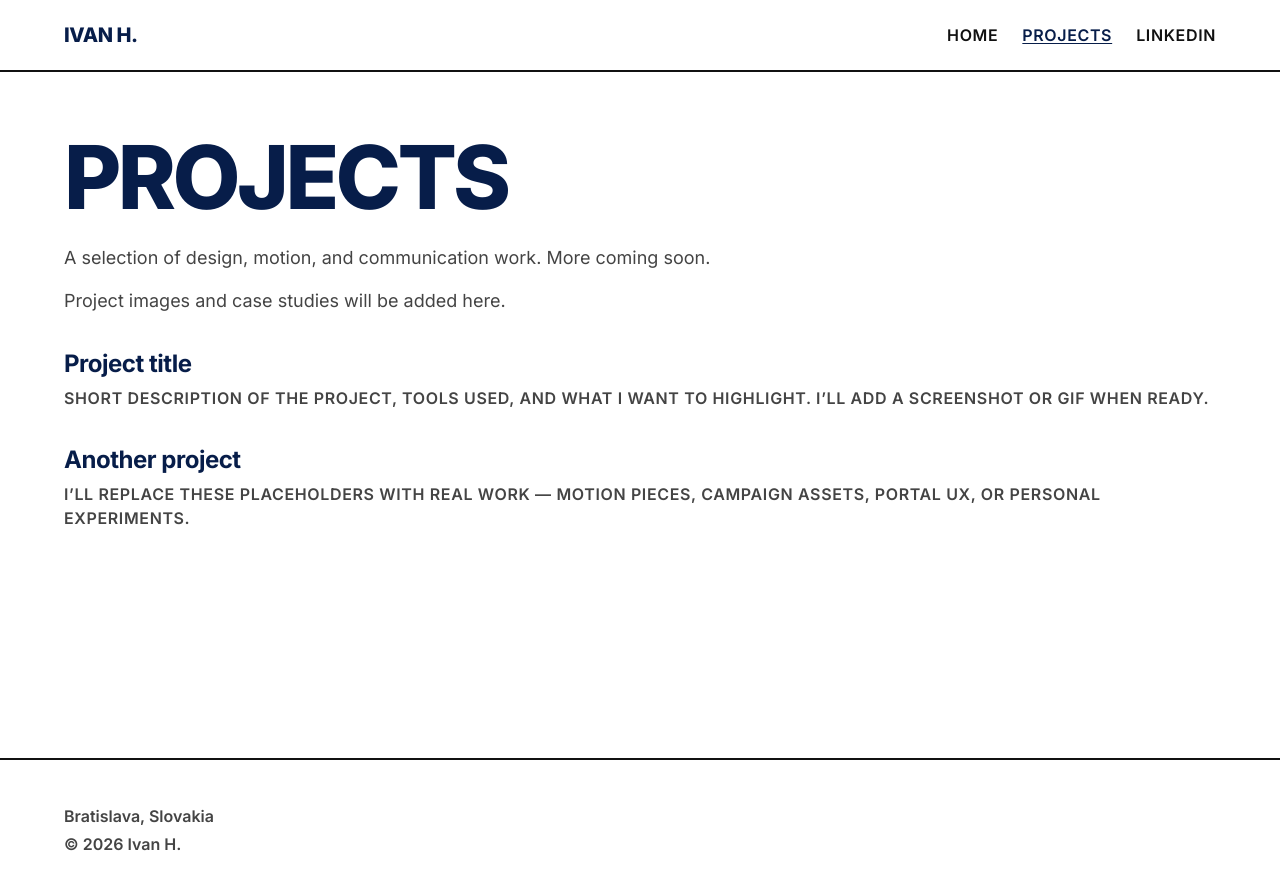
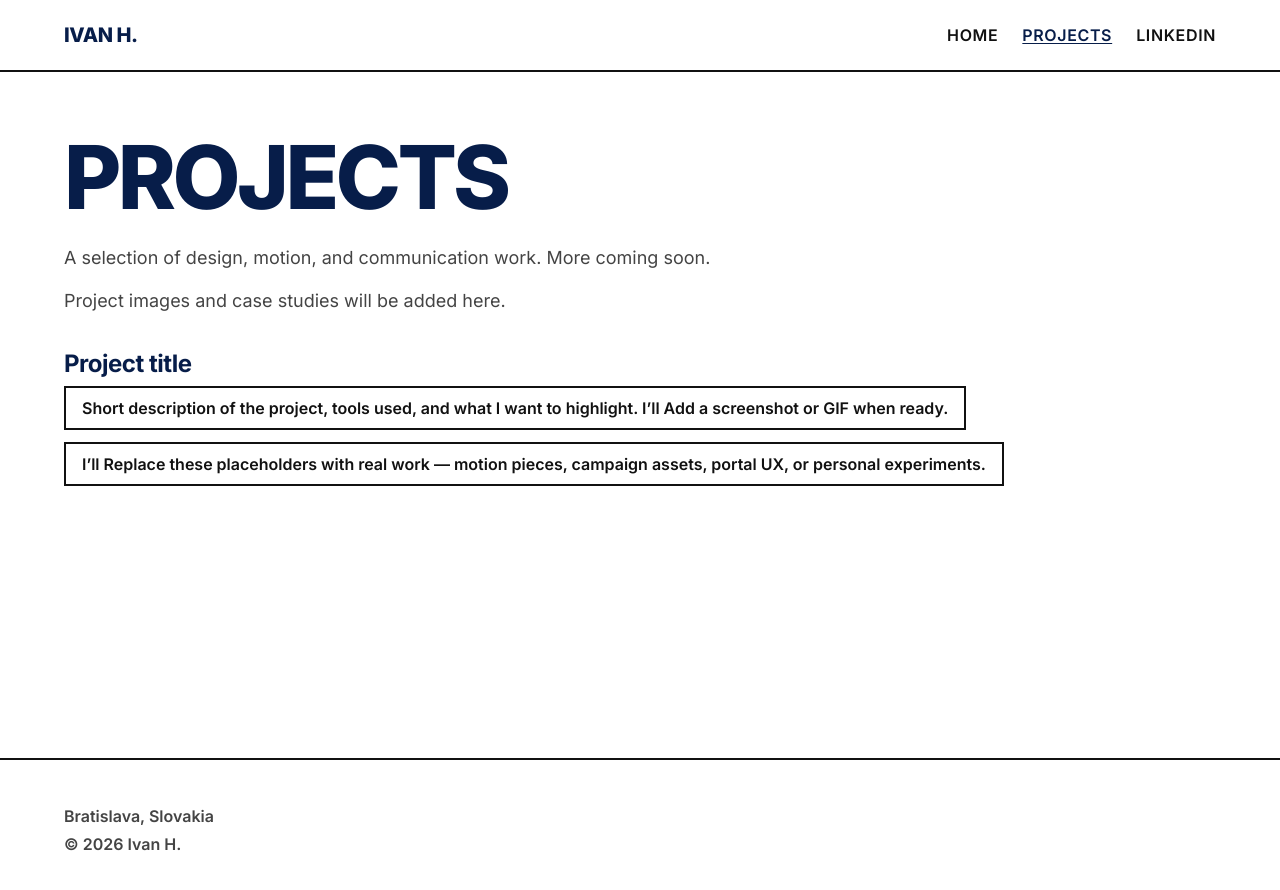
Before and after one commit to ivanhb-sk/ivanhb-sk.github.io, a Jekyll site: the page built from projects.md, in a window 1280 px wide. Shown: the top 890 px of the page. Built offline with Jekyll 4.4.1, drawn with Linux system fonts in a browser that asks for light colours.

Commit message:
changes to project page

```diff
--- a/projects.md
+++ b/projects.md
@@ -12,8 +12,5 @@ Project images and case studies will be added here.
 
 ### Project title
 
-Short description of the project, tools used, and what I want to highlight. I'll Add a screenshot or GIF when ready.
-
-### Another project
-
-I'll Replace these placeholders with real work — motion pieces, campaign assets, portal UX, or personal experiments.
+- Short description of the project, tools used, and what I want to highlight. I'll Add a screenshot or GIF when ready.
+- I'll Replace these placeholders with real work — motion pieces, campaign assets, portal UX, or personal experiments.
```
